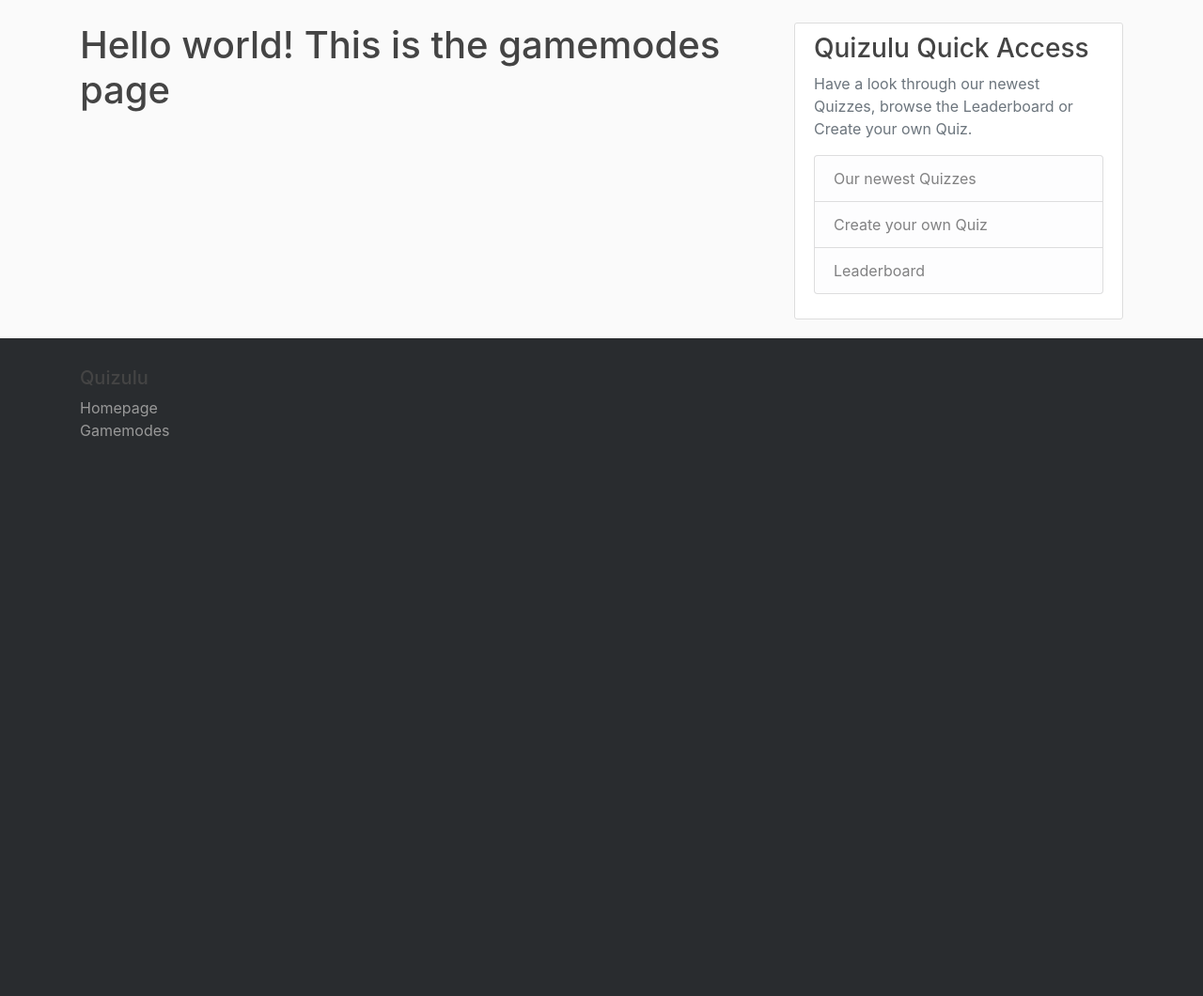
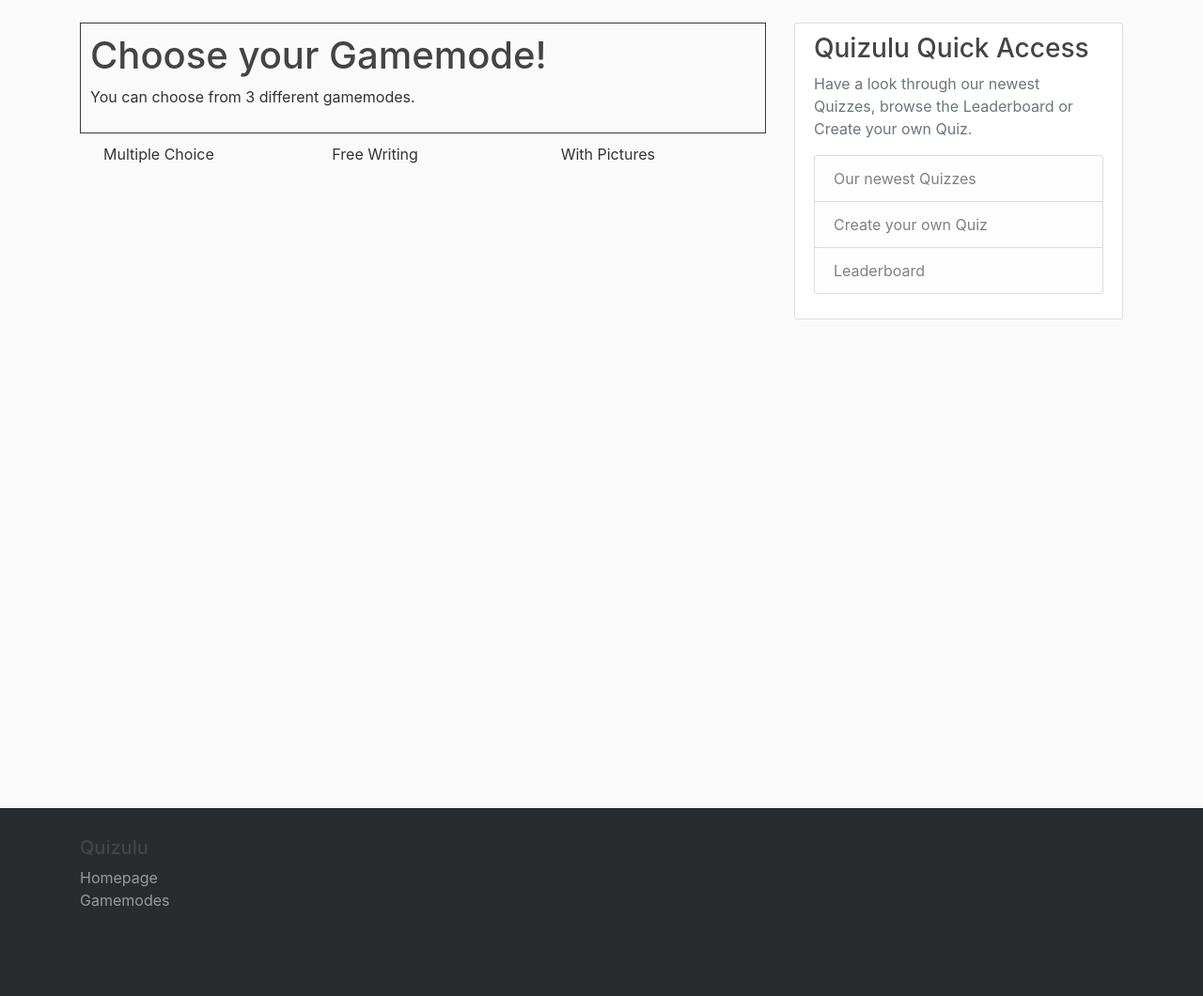
Before and after one commit to valejmdev/Quizulupp4, a Django app: page /gamemodes/ in a window 1280 px wide. Shown: the part 56-1116 px from the top of the page at 94% size. Run offline with Django 5.2, Linux system fonts and the light colour scheme; some libraries are stand-ins or nearby versions.

Commit message:
gave index and gamemodes first elements

```diff
--- a/quizulu_django_project/quiz_app/static/quiz_app/main.css
+++ b/quizulu_django_project/quiz_app/static/quiz_app/main.css
@@ -53,6 +53,14 @@ ul {
     padding: 10px;
 }
 
+.col-sm {
+    margin: 10px;
+}
+
+.gamemode-tiles {
+    margin-top: 50px;
+}
+
 .account-img {
     height: 125px;
     width: 125px;
@@ -83,7 +91,7 @@ ul {
     }
 
     .footer {
-        height: 700px;
+        height: 200px;
     }
 }
 
--- a/quizulu_django_project/quiz_app/templates/quiz_app/gamemodes.html
+++ b/quizulu_django_project/quiz_app/templates/quiz_app/gamemodes.html
@@ -1,5 +1,20 @@
 {% extends "quiz_app/base.html" %}
 {% block content %}
-<h1>Hello world! This is the gamemodes page</h1>
-
+<div class="border border-dark">
+  <h1>Choose your Gamemode!</h1>
+  <p>You can choose from 3 different gamemodes.</p>
+</div>
+<div class="container">
+  <div class="row">
+    <div class="col-sm">
+      <p>Multiple Choice</p>
+    </div>
+    <div class="col-sm">
+      <p>Free Writing</p>
+    </div>
+    <div class="col-sm">
+      <p>With Pictures</p>
+    </div>
+  </div>
+</div>
 {% endblock content %}
```
Also changed, not shown: quizulu_django_project/quiz_app/templates/quiz_app/index.html (+15 -4 lines).
